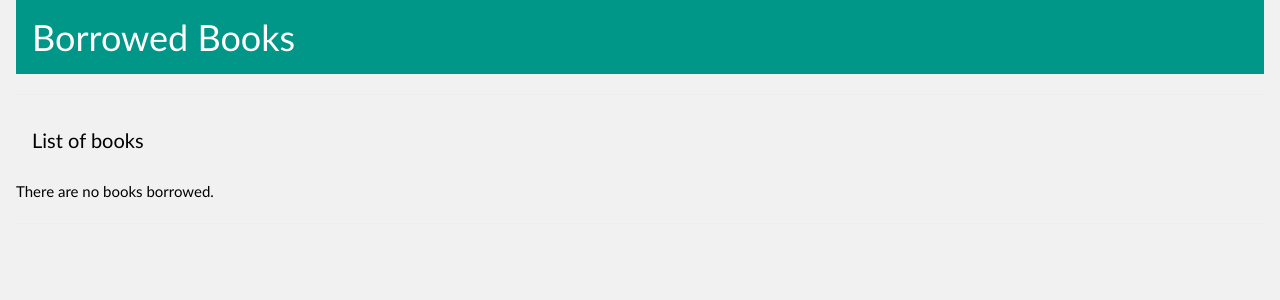
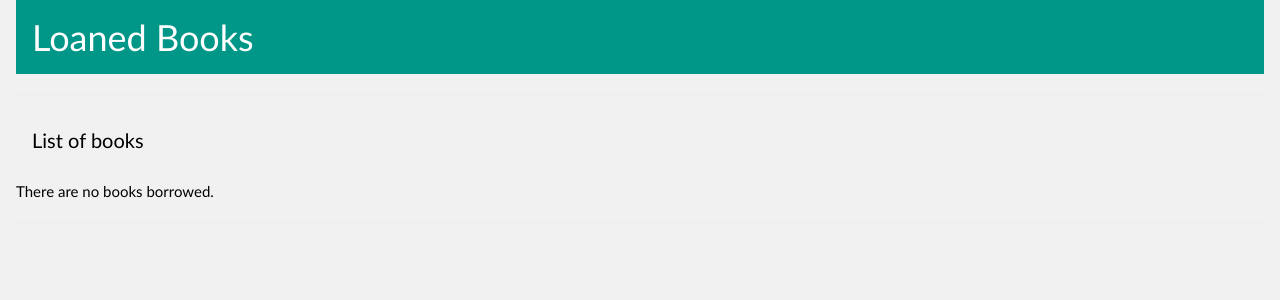
Before and after one commit to jonas-pettersson/LocalLibrary, a Django app: page /catalog/mybooks/ in a window 1280 px wide. Shown: the part 39-339 px from the top of the page. Run offline with Django 3.2, Linux system fonts and the light colour scheme; the visitor is signed in with stand-in values (Sample User, id 1); data that the repository does not hold is empty.

Commit message:
minor format changes

```diff
--- a/locallibrary/catalog/templates/book_detail.html
+++ b/locallibrary/catalog/templates/book_detail.html
@@ -12,10 +12,8 @@
             <li><strong>ISBN:</strong> {{ book.isbn }}</li>
             <li><strong>Genre:</strong> {{ book.genre.all|join:"," }}</li>
         </ul>
-
         <div class="w3-container w3-margin">
             <h4>Copies</h4>
-
             <table class="w3-table-all">
                 <thead>
                     <tr>
--- a/locallibrary/catalog/templates/loaned_books_all_users_list.html
+++ b/locallibrary/catalog/templates/loaned_books_all_users_list.html
@@ -3,7 +3,7 @@
 {% block content %}
 
 <div class="w3-container w3-teal">
-    <h1>Borrowed Books</h1>
+    <h1>Loaned Books</h1>
 </div>
 <hr>
 <div class="w3-container">
--- a/locallibrary/catalog/templates/loaned_books_current_user_list.html
+++ b/locallibrary/catalog/templates/loaned_books_current_user_list.html
@@ -3,7 +3,7 @@
 {% block content %}
 
 <div class="w3-container w3-teal">
-    <h1>Borrowed Books</h1>
+    <h1>Loaned Books</h1>
 </div>
 <hr>
 <div class="w3-container">
```
